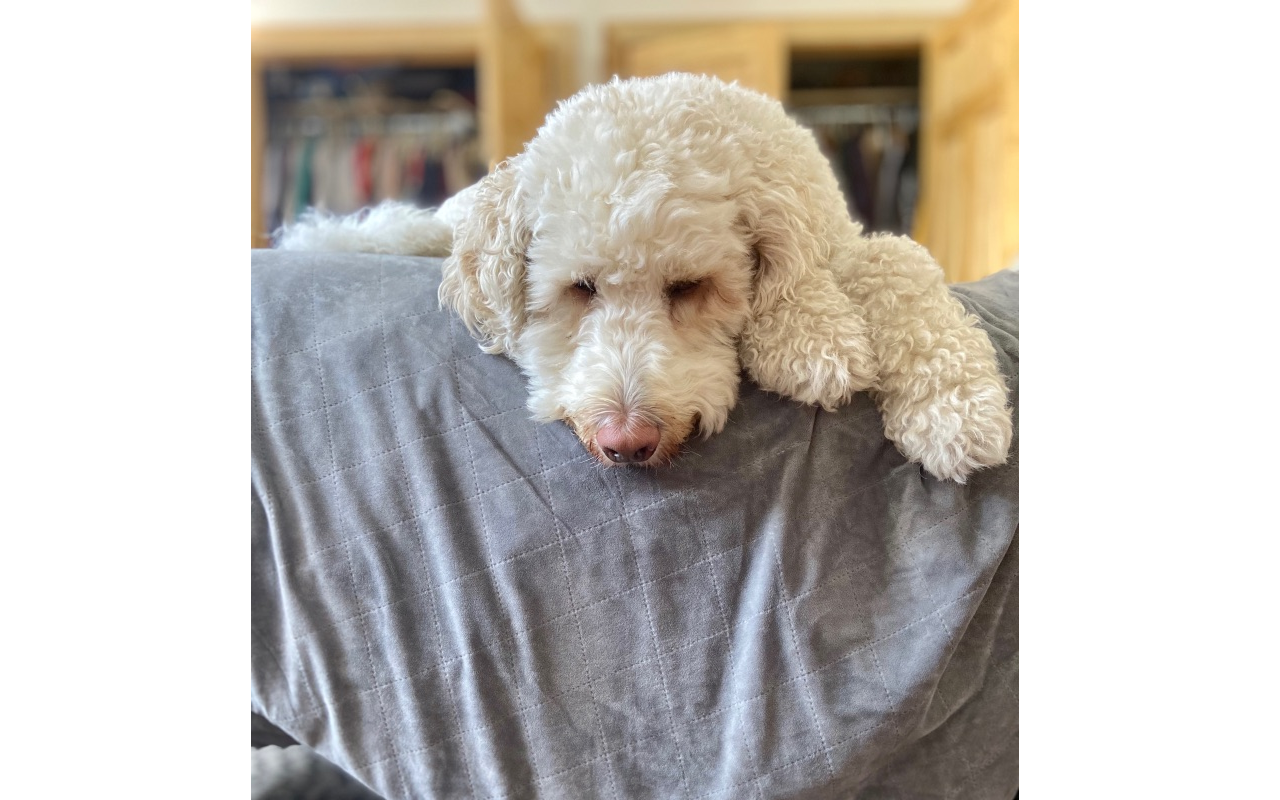
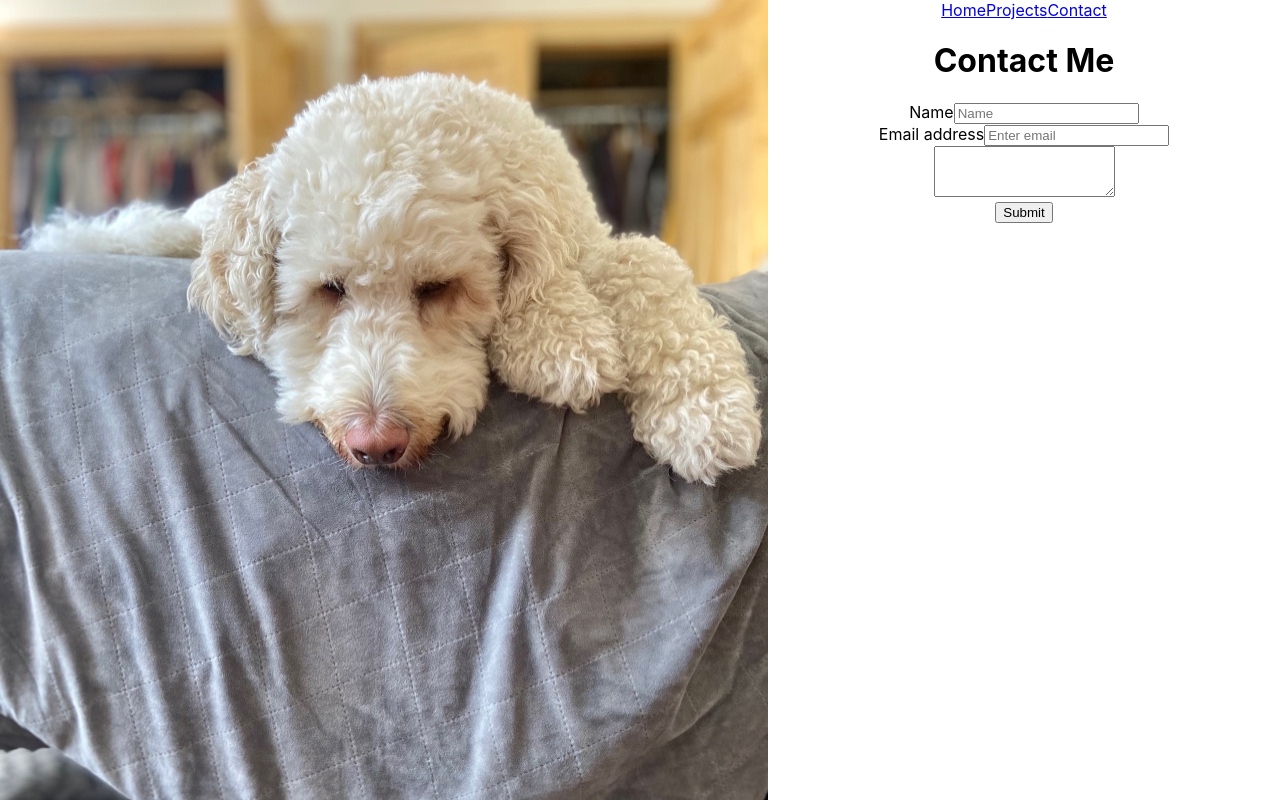
Before and after one commit to kdabug/react-portfolio-v2, a React (Create React App) app: page /contact in a window 1280 px wide. Shown: the top 800 px of the page. Built offline with nearby package versions, Linux system fonts and the light colour scheme.

Commit message:
changing Nav changes photo

```diff
--- a/src/App.js
+++ b/src/App.js
@@ -10,9 +10,14 @@ import { Route } from "react-router-dom";
 function App() {
   const [selectedView, setSelectedView] = useState(navData[0]);
 
-  const handleNavChange = newSelectedView => {
-    //NavData.filter(name => );
-    setSelectedView(newSelectedView);
+  useEffect(() => {
+    console.log("useEffect", selectedView);
+  }, [selectedView]);
+
+  const handleNavChange = clickedNav => {
+    console.log("selectedView", selectedView);
+    const newSelectedView = navData.filter(el => clickedNav === el.name);
+    setSelectedView(newSelectedView[0]);
   };
   return (
     <div className="App">
@@ -20,9 +25,8 @@ function App() {
         photo={selectedView.photo}
         alt={selectedView.alt}
         handleNavChange={handleNavChange}
-        navData={navData}
       >
-        <Route exact path="/" render={() => <Contact />} />
+        <Route exact path="/" render={() => <Home />} />
         <Route path="/contact" render={() => <Contact />} />
         <Route path="/projects" render={() => <Projects />} />
       </Layout>
--- a/src/assets/data/navData.js
+++ b/src/assets/data/navData.js
@@ -1,4 +1,4 @@
-import MePic from "../photos/surf_mikayda.jpg";
+import MePic from "../photos/surf_mikayda2.jpg";
 import BradyPic from "../photos/brady.jpg";
 import DallinPic from "../photos/dallin_mikayda.jpg";
 
--- a/src/components/Hero.js
+++ b/src/components/Hero.js
@@ -1,12 +1,19 @@
 import React from "react";
 import styled from "styled-components";
 
-const HeroContainer = styled.div``;
+const HeroContainer = styled.div`
+  img {
+    width: 100%;
+    height: 100%;
+    background-size: contain;
+  }
+`;
 
 function Hero(props) {
+  console.log("hero props", props);
   return (
     <HeroContainer>
-      <img src={props.photo} alt={props.alt} />>
+      <img src={props.photo} alt={props.alt} />
     </HeroContainer>
   );
 }
--- a/src/components/Layout.js
+++ b/src/components/Layout.js
@@ -3,17 +3,22 @@ import styled from "styled-components";
 import Hero from "./Hero";
 import Navigation from "./Navigation";
 
-const LayoutContainer = styled.div``;
+const LayoutContainer = styled.div`
+  display: grid;
+  grid-template-columns: 1.5fr 1fr;
+  height: 100vh;
+`;
 
 function Layout(props) {
+  console.log("layout props", props);
+
   return (
     <LayoutContainer>
       <Hero photo={props.photo} alt={props.alt} />
-      <Navigation
-        navData={props.navData}
-        handleNavChange={props.handleNavChange}
-      />
-      {props.children}
+      <div>
+        <Navigation handleNavChange={props.handleNavChange} />
+        {props.children}
+      </div>
     </LayoutContainer>
   );
 }
--- a/src/components/Navigation.js
+++ b/src/components/Navigation.js
@@ -4,16 +4,16 @@ import { Link } from "react-router-dom";
 
 const NavigationContainer = styled.nav``;
 
-function Navigation(handleNavChange) {
-  const changePhoto = target => {
-    console.log(target);
-    handleNavChange(target.name);
+function Navigation({ handleNavChange }) {
+  const event = e => {
+    handleNavChange(e.target.innerHTML.toLowerCase());
   };
+
   return (
-    <NavigationContainer onClick={changePhoto}>
+    <NavigationContainer onClick={event}>
       <Link to="/">Home</Link>
       <Link to="/projects">Projects</Link>
-      <Link to="/contact">Contact </Link>
+      <Link to="/contact">Contact</Link>
     </NavigationContainer>
   );
 }
--- a/src/views/Contact.js
+++ b/src/views/Contact.js
@@ -13,9 +13,10 @@ const ContactContainer = styled.div`
 function Contact() {
   return (
     <ContactContainer>
+      <h1>Contact Me</h1>
       <Form>
         <Form.Group controlId="formBasicInput">
-          <Form.Label>Password</Form.Label>
+          <Form.Label>Name</Form.Label>
           <Form.Control type="text" placeholder="Name" />
         </Form.Group>
 
```
